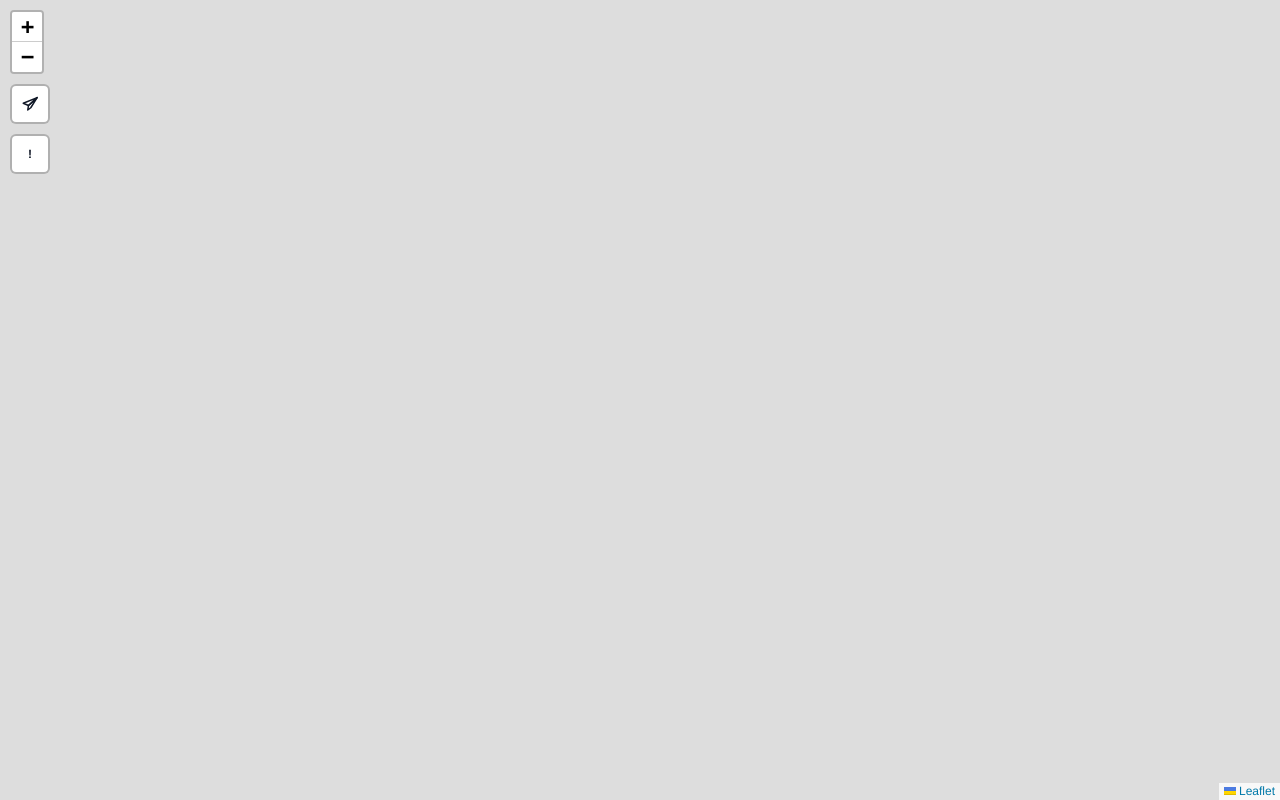
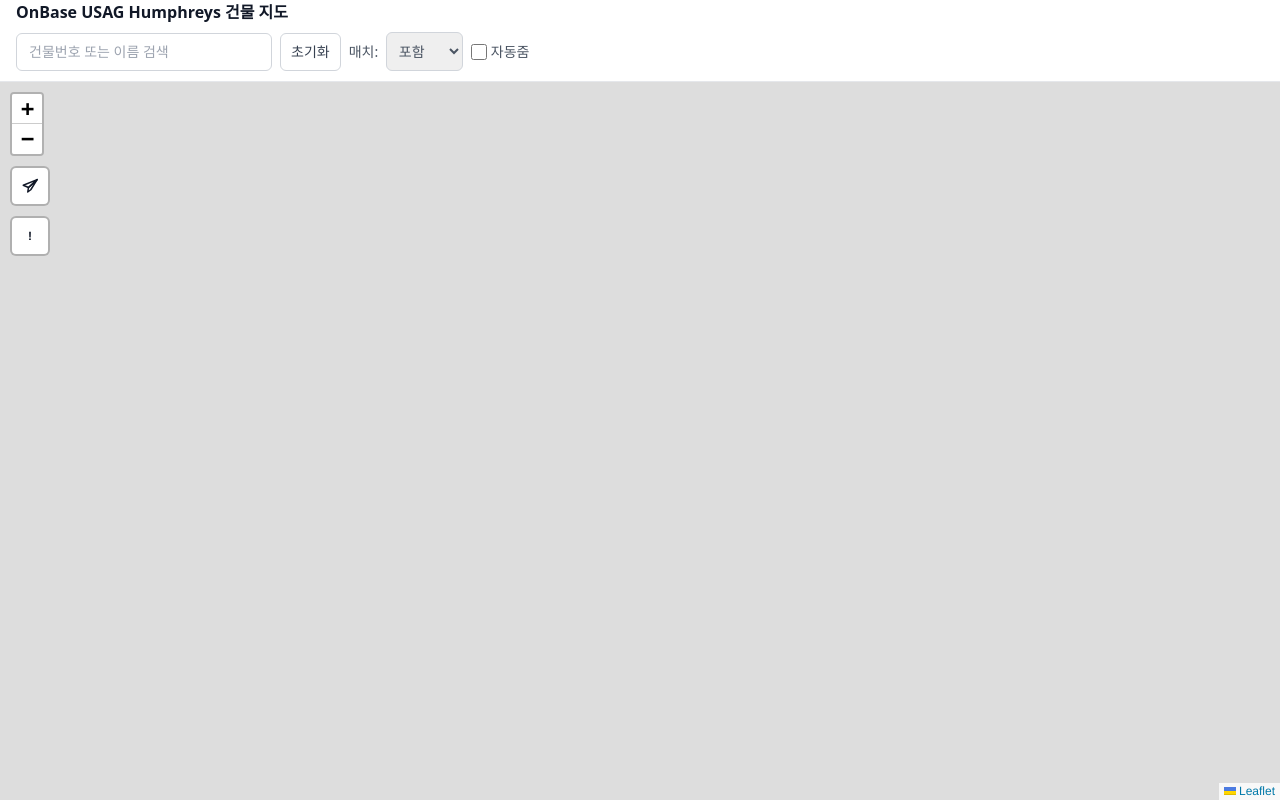
Before and after one commit to usfkservicecenter/onbase, a plain HTML site: page index.html in a window 1280 px wide. Drawn offline with nearby package versions, Linux system fonts and the light colour scheme.

Commit message:
헤더에 검색창/매치 필터/자동줌/초기화 추가, 검색 결과만 라벨 표시

```diff
--- a/index.html
+++ b/index.html
@@ -6,36 +6,88 @@
   <title>OnBase USAG Humphreys 건물 지도</title>
   <script src="https://cdn.tailwindcss.com"></script>
   <link rel="stylesheet" href="https://unpkg.com/leaflet@1.9.4/dist/leaflet.css" crossorigin />
+
   <style>
+    /* ===== iOS 안전영역 + 동적뷰포트 ===== */
+    :root { --app-h: 100vh; }
+    @supports (height: 100dvh) { :root { --app-h: 100dvh; } }
     html, body { height: 100%; margin: 0; }
-    #map { height: 100%; }
-    .building-label { color:#6b7280; font-size:10px; font-weight:700; text-shadow:1px 1px 2px #fff; white-space:nowrap; pointer-events:none; }
+    body { overflow: hidden; background: #fff; }
 
-    /* Leaflet custom controls */
-    .leaflet-control-locate,
-    .leaflet-control-alerttest { background:#fff; border-radius:6px; box-shadow:0 2px 6px rgba(0,0,0,.15); }
-    .leaflet-control-locate button,
-    .leaflet-control-alerttest button {
-      width:36px; height:36px; display:grid; place-items:center;
-      border:none; background:transparent; cursor:pointer; color:#111827;
+    /* ===== 앱 레이아웃 ===== */
+    .app { height: var(--app-h); display: flex; flex-direction: column; background: #fff; }
+    .app-header {
+      padding-top: env(safe-area-inset-top);
+      padding-left: max(16px, env(safe-area-inset-left));
+      padding-right: max(16px, env(safe-area-inset-right));
+      padding-bottom: 10px;
+      border-bottom: 1px solid #e5e7eb;
+      background: #fff;
     }
-    .leaflet-control-locate button:hover,
-    .leaflet-control-alerttest button:hover { background:#f3f4f6; }
-    .leaflet-control-locate svg { width:18px; height:18px; stroke:currentColor; fill:none; }
+    #map { flex: 1; min-height: 0; }
+
+    /* ===== 라벨 ===== */
+    .building-label {
+      color:#6b7280; font-size:10px; font-weight:700;
+      text-shadow:1px 1px 2px #fff; white-space:nowrap; pointer-events:none;
+    }
+
+    /* ===== 커스텀 컨트롤 버튼 ===== */
+    .leaflet-control-locate,.leaflet-control-alerttest{ background:#fff; border-radius:6px; box-shadow:0 2px 6px rgba(0,0,0,.15); }
+    .leaflet-control-locate button,.leaflet-control-alerttest button{
+      width:36px; height:36px; display:grid; place-items:center; border:none; background:transparent; cursor:pointer; color:#111827;
+    }
+    .leaflet-control-locate button:hover,.leaflet-control-alerttest button:hover{ background:#f3f4f6; }
+    .leaflet-control-locate svg{ width:18px; height:18px; stroke:currentColor; fill:none; }
     .locating .leaflet-control-locate button{ color:#2563eb; }
 
-    /* iOS 스타일 모달 */
-    .modal-backdrop { position:fixed; inset:0; background:rgba(0,0,0,.4); display:none; align-items:center; justify-content:center; z-index:10000; -webkit-backdrop-filter:blur(2px); backdrop-filter:blur(2px);}
-    .modal { width:min(90vw,360px); background:#f8f8f8; border-radius:14px; overflow:hidden; box-shadow:0 10px 30px rgba(0,0,0,.25); font-family:-apple-system,BlinkMacSystemFont,"Segoe UI",Roboto,"Helvetica Neue",Arial,"Apple SD Gothic Neo","Noto Sans KR",sans-serif; }
-    .modal-header{ padding:14px 16px 6px; text-align:center; font-weight:600; color:#111827;}
-    .modal-body{ padding:0 16px 12px; text-align:center; color:#4b5563; font-size:14px;}
-    .modal-actions{ display:grid; grid-template-columns:1fr 1fr; border-top:1px solid #e5e7eb;}
-    .modal-btn{ padding:12px 8px; background:#fff; border:none; font-weight:600; color:#2563eb; -webkit-tap-highlight-color:transparent; font-size:16px;}
-    .modal-btn + .modal-btn{ border-left:1px solid #e5e7eb;}
+    /* ===== iOS 스타일 모달 ===== */
+    .modal-backdrop{ position:fixed; inset:0; background:rgba(0,0,0,.4); display:none; align-items:center; justify-content:center; z-index:10000; -webkit-backdrop-filter:blur(2px); backdrop-filter:blur(2px);
+      padding: env(safe-area-inset-top) env(safe-area-inset-right) env(safe-area-inset-bottom) env(safe-area-inset-left); }
+    .modal{ width:min(90vw,360px); background:#f8f8f8; border-radius:14px; overflow:hidden; box-shadow:0 10px 30px rgba(0,0,0,.25);
+      font-family:-apple-system,BlinkMacSystemFont,"Segoe UI",Roboto,"Helvetica Neue",Arial,"Apple SD Gothic Neo","Noto Sans KR",sans-serif;}
+    .modal-header{ padding:14px 16px 6px; text-align:center; font-weight:600; color:#111827; }
+    .modal-body{ padding:0 16px 12px; text-align:center; color:#4b5563; font-size:14px; }
+    .modal-actions{ display:grid; grid-template-columns:1fr 1fr; border-top:1px solid #e5e7eb; }
+    .modal-btn{ padding:12px 8px; background:#fff; border:none; font-weight:600; color:#2563eb; -webkit-tap-highlight-color:transparent; font-size:16px; }
+    .modal-btn + .modal-btn{ border-left:1px solid #e5e7eb; }
   </style>
 </head>
 <body>
-  <div id="map"></div>
+  <div class="app">
+    <!-- 상단 헤더: 제목 + 검색/필터 -->
+    <header class="app-header">
+      <div class="flex flex-col gap-2">
+        <h1 class="text-base font-semibold text-gray-900">OnBase USAG Humphreys 건물 지도</h1>
+        <div class="flex flex-wrap items-center gap-2">
+          <!-- 검색 인풋 -->
+          <div class="flex items-center gap-2">
+            <input id="searchInput" type="search" inputmode="search" placeholder="건물번호 또는 이름 검색"
+                   class="w-64 max-w-[70vw] rounded-md border border-gray-300 px-3 py-2 text-sm outline-none focus:ring-2 focus:ring-blue-500"
+                   autocomplete="off" />
+            <button id="clearBtn" class="rounded-md border border-gray-300 px-2.5 py-2 text-sm text-gray-700 hover:bg-gray-100">초기화</button>
+          </div>
+          <!-- 매치 방식 -->
+          <label class="text-sm text-gray-600">매치:
+            <select id="matchMode" class="ml-1 rounded-md border border-gray-300 px-2 py-2 text-sm">
+              <option value="contains">포함</option>
+              <option value="starts">시작</option>
+              <option value="equals">정확히</option>
+            </select>
+          </label>
+          <!-- 자동줌 -->
+          <label class="flex items-center gap-1 text-sm text-gray-600">
+            <input id="autoZoom" type="checkbox" class="h-4 w-4"> 자동줌
+          </label>
+          <!-- 결과 요약 -->
+          <span id="resultCount" class="text-sm text-gray-500"></span>
+        </div>
+      </div>
+    </header>
+
+    <!-- 지도 -->
+    <div id="map"></div>
+  </div>
 
   <!-- 위치 실패 모달 -->
   <div id="locateModal" class="modal-backdrop" role="dialog" aria-modal="true" aria-labelledby="locateTitle" aria-describedby="locateDesc">
@@ -53,161 +105,229 @@
 
   <script src="https://unpkg.com/leaflet@1.9.4/dist/leaflet.js" crossorigin></script>
   <script>
-    // ===== 게이트 & 확장 포인트 =====
+    /* ====== 경계/게이트 설정 ====== */
     const gates = [
       { name: "Millet Gate (도두리)",  lat: 36.95819961, lon: 127.04428911 },
       { name: "Yoon Gate (윤)",        lat: 36.96894099, lon: 127.03556648 },
       { name: "Charlton Gate (함정리)", lat: 36.95159,    lon: 127.0198 }
     ];
-    const westMostLon  = 126.9846803; // 5901
+    const westMostLon  = 126.9846803; // 5901 Driving Range
     const northMostLat = 36.9824546;  // 8710
 
-    // ===== bounds =====
     const lats = gates.map(g => g.lat), lons = gates.map(g => g.lon);
     const minLatRaw = Math.min(...lats);
     const maxLatRaw = Math.max(northMostLat, ...lats);
     const minLonRaw = Math.min(westMostLon, ...lons);
     const maxLonRaw = Math.max(...lons);
+    const padN = 0.004, padS = 0.010, padW = 0.003, padE = 0.003;
 
-    const padN=0.004, padS=0.010, padW=0.003, padE=0.003;
-    const gateBounds = L.latLngBounds([[minLatRaw - padS, minLonRaw - padW],[maxLatRaw + padN, maxLonRaw + padE]]);
-    const liveBounds = gateBounds.pad(0.15);
+    const gateBounds = L.latLngBounds(
+      [minLatRaw - padS, minLonRaw - padW],
+      [maxLatRaw + padN, maxLonRaw + padE]
+    );
+    const liveBounds = gateBounds.pad(0.15); // 경계 여유
 
-    // ===== 지도 =====
+    /* ====== 지도 ====== */
     const map = L.map('map', {
-      zoomControl:true, scrollWheelZoom:true, touchZoom:true, dragging:true, doubleClickZoom:true,
-      maxBounds: liveBounds, maxBoundsViscosity:0.95
+      zoomControl: true,
+      scrollWheelZoom: true,
+      touchZoom: true,
+      dragging: true,
+      doubleClickZoom: true,
+      maxBounds: liveBounds,
+      maxBoundsViscosity: 0.95
     });
+    window.map = map;
+
     L.tileLayer('https://{s}.basemaps.cartocdn.com/light_all/{z}/{x}/{y}{r}.png', {
-      attribution:'&copy; OpenStreetMap & CARTO', subdomains:'abcd', maxZoom:19
+      attribution: '&copy; OpenStreetMap & CARTO',
+      subdomains: 'abcd',
+      maxZoom: 19
     }).addTo(map);
 
     // 게이트 표시
-    gates.forEach(g => L.circleMarker([g.lat,g.lon],{radius:4}).addTo(map).bindTooltip(g.name));
+    gates.forEach(g => L.circleMarker([g.lat, g.lon], { radius: 4 }).addTo(map).bindTooltip(g.name));
 
-    // ===== 라벨 표시 =====
-    const buildingMarkers=[]; const LABEL_ZOOM=15;
-    function updateBuildingLabels(){
-      const z=map.getZoom();
-      buildingMarkers.forEach(m=>{
-        const on=map.hasLayer(m);
-        if(z>=LABEL_ZOOM && !on) m.addTo(map);
-        if(z<LABEL_ZOOM && on) map.removeLayer(m);
+    /* ===== 라벨/검색 ===== */
+    const buildingMarkers = [];
+    let dataset = []; // {lat, lon, label, marker, visibleByFilter}
+    const LABEL_ZOOM = 15;
+
+    function normalize(s){ return (s ?? '').toString().trim(); }
+    function matchLabel(label, q, mode){
+      if (!q) return true;
+      const L = label.toLowerCase(); const Q = q.toLowerCase();
+      if (mode === 'starts') return L.startsWith(Q);
+      if (mode === 'equals') return L === Q;
+      return L.includes(Q); // contains
+    }
+
+    function applyFilters(){
+      const q = normalize(document.getElementById('searchInput').value);
+      const mode = document.getElementById('matchMode').value;
+      let count=0;
+      dataset.forEach(it=>{
+        const ok = matchLabel(it.label, q, mode);
+        it.visibleByFilter = ok;
+        if (ok) count++;
+      });
+      document.getElementById('resultCount').textContent =
+        q ? `결과: ${count}개` : '';
+      updateBuildingLabels(); // 필터 반영하여 표시 업데이트
+      return count;
+    }
+
+    function updateBuildingLabels() {
+      const z = map.getZoom();
+      dataset.forEach(it=>{
+        const shouldShow = (z >= LABEL_ZOOM) && it.visibleByFilter;
+        const on = map.hasLayer(it.marker);
+        if (shouldShow && !on) it.marker.addTo(map);
+        if (!shouldShow && on) map.removeLayer(it.marker);
       });
     }
-    map.on('zoomend',updateBuildingLabels);
+    map.on('zoomend', updateBuildingLabels);
 
-    fetch('./buildings.json').then(r=>r.json()).then(buildings=>{
-      buildings.forEach(b=>{
-        const lat=b.lat??b.y, lon=b.lon??b.x; if(lat==null||lon==null) return;
-        const label=(b["addr:housenumber"]&&String(b["addr:housenumber"]).trim())||(b.name&&String(b.name).trim())||"";
-        if(!label) return;
-        buildingMarkers.push(L.marker([lat,lon],{icon:L.divIcon({className:'building-label',html:label,iconSize:[26,12],iconAnchor:[13,6]})}));
+    fetch('./buildings.json').then(r => r.json()).then(buildings => {
+      buildings.forEach(b => {
+        const lat = b.lat ?? b.y, lon = b.lon ?? b.x; if (lat == null || lon == null) return;
+        const label =
+          (b["addr:housenumber"] && String(b["addr:housenumber"]).trim()) ||
+          (b.name && String(b.name).trim()) || "";
+        if (!label) return;
+
+        const marker = L.marker([lat, lon], {
+          icon: L.divIcon({ className: 'building-label', html: label, iconSize: [26, 12], iconAnchor: [13, 6] })
+        });
+        dataset.push({ lat, lon, label, marker, visibleByFilter: true });
       });
-      updateBuildingLabels();
+      applyFilters(); // 초기 적용
     });
 
-    // ===== 유틸 =====
-    function clampToBounds(latlng,bounds){
-      const n=bounds.getNorth(), s=bounds.getSouth(), e=bounds.getEast(), w=bounds.getWest();
-      return L.latLng(Math.min(Math.max(latlng.lat,s),n), Math.min(Math.max(latlng.lng,w),e));
+    /* ====== 검색 UI 동작 ====== */
+    // 입력 디바운스
+    function debounce(fn, ms){ let t; return (...a)=>{ clearTimeout(t); t=setTimeout(()=>fn(...a), ms); }; }
+    const onQueryChange = debounce(()=>{
+      const n = applyFilters();
+      if (n > 0 && document.getElementById('autoZoom').checked){
+        const first = dataset.find(it => it.visibleByFilter);
+        if (first){
+          map.flyTo([first.lat, first.lon], Math.max(map.getZoom(), 17), { duration: 0.8 });
+        }
+      }
+    }, 200);
+
+    document.getElementById('searchInput').addEventListener('input', onQueryChange);
+    document.getElementById('matchMode').addEventListener('change', onQueryChange);
+    document.getElementById('autoZoom').addEventListener('change', onQueryChange);
+    document.getElementById('clearBtn').addEventListener('click', ()=>{
+      document.getElementById('searchInput').value = '';
+      applyFilters();
+    });
+
+    /* ===== 유틸: 경계 내부로 클램프 ===== */
+    function clampToBounds(latlng, bounds) {
+      const n = bounds.getNorth(), s = bounds.getSouth();
+      const e = bounds.getEast(),  w = bounds.getWest();
+      return L.latLng(Math.min(Math.max(latlng.lat, s), n), Math.min(Math.max(latlng.lng, w), e));
     }
 
-    // ===== 위치 로직 =====
-    const userLayer=L.layerGroup().addTo(map);
-    let located=false, fallbackTimer=null;
+    /* ===== 위치 로직 (첫 진입: 위치 우선) ===== */
+    const userLayer = L.layerGroup().addTo(map);
+    let located = false, fallbackTimer = null;
 
-    function centerOn(latlng,accuracy){
-      const target=clampToBounds(latlng, liveBounds);
-      map.setView(target,17,{animate:true});
-      setTimeout(()=>map.invalidateSize(),50);
+    function centerOn(latlng, accuracy) {
+      const target = clampToBounds(latlng, liveBounds);
+      map.setView(target, 17, { animate: true });
+      setTimeout(() => map.invalidateSize(), 50);
       userLayer.clearLayers();
-      L.circleMarker(latlng,{radius:6}).addTo(userLayer);
-      if(accuracy) L.circle(latlng,{radius:accuracy}).addTo(userLayer);
+      L.circleMarker(latlng, { radius: 6 }).addTo(userLayer);
+      if (accuracy) L.circle(latlng, { radius: accuracy }).addTo(userLayer);
     }
 
-    function startLocate(){
+    function startLocate() {
       document.body.classList.add('locating');
-      map.locate({ setView:false, maxZoom:18, enableHighAccuracy:true, watch:true });
+      map.locate({ setView: false, maxZoom: 18, enableHighAccuracy: true, watch: true });
       // 8초 폴백
-      fallbackTimer=setTimeout(()=>{
-        if(!located){ showLocateError(); map.stopLocate(); }
-      },8000);
+      fallbackTimer = setTimeout(() => {
+        if (!located) { showLocateError(); map.stopLocate(); }
+      }, 8000);
     }
 
-    map.whenReady(()=>{ startLocate(); });
+    map.whenReady(() => { startLocate(); });
 
-    map.on('locationfound',(e)=>{
-      located=true;
-      if(fallbackTimer){ clearTimeout(fallbackTimer); fallbackTimer=null; }
+    map.on('locationfound', (e) => {
+      located = true;
+      if (fallbackTimer) { clearTimeout(fallbackTimer); fallbackTimer = null; }
       map.stopLocate();
       document.body.classList.remove('locating');
-      centerOn(e.latlng,e.accuracy);
+      centerOn(e.latlng, e.accuracy);
     });
 
-    map.on('locationerror',()=>{
-      located=false;
-      if(fallbackTimer){ clearTimeout(fallbackTimer); fallbackTimer=null; }
+    map.on('locationerror', () => {
+      located = false;
+      if (fallbackTimer) { clearTimeout(fallbackTimer); fallbackTimer = null; }
       showLocateError();
     });
 
-    // ===== iOS 스타일 모달 제어 =====
-    const modal=document.getElementById('locateModal');
-    const btnRetry=document.getElementById('locateRetry');
-    const btnClose=document.getElementById('locateClose');
-
-    function showLocateError(){
-      modal.style.display='flex';
+    /* ===== iOS 스타일 모달 제어 ===== */
+    const modal = document.getElementById('locateModal');
+    const btnRetry = document.getElementById('locateRetry');
+    const btnClose = document.getElementById('locateClose');
+    function showLocateError() {
+      modal.style.display = 'flex';
       document.body.classList.remove('locating');
       map.fitBounds(gateBounds);
-      setTimeout(()=>map.invalidateSize(),50);
+      setTimeout(() => map.invalidateSize(), 50);
     }
-    function hideLocateError(){ modal.style.display='none'; }
-
-    btnRetry.addEventListener('click',e=>{
+    function hideLocateError() { modal.style.display = 'none'; }
+    btnRetry.addEventListener('click', (e) => {
       e.preventDefault(); hideLocateError();
-      located=false; if(fallbackTimer){ clearTimeout(fallbackTimer); }
+      located = false; if (fallbackTimer) { clearTimeout(fallbackTimer); }
       startLocate();
     });
-    btnClose.addEventListener('click',e=>{
-      e.preventDefault(); hideLocateError();
-    });
+    btnClose.addEventListener('click', (e) => { e.preventDefault(); hideLocateError(); });
 
-    // ===== 내 위치 버튼 (네비게이션 아이콘) =====
-    const LocateControl=L.Control.extend({
-      onAdd:function(){
-        const c=L.DomUtil.create('div','leaflet-control-locate leaflet-bar');
-        const b=L.DomUtil.create('button','',c);
-        b.title='내 위치 찾기'; b.setAttribute('aria-label','내 위치 찾기');
-        b.innerHTML=`<svg viewBox="0 0 24 24" xmlns="http://www.w3.org/2000/svg"><path d="M21.5 3.5L10 14l-1 6 4-3 8.5-13.5z" stroke-width="2" stroke-linejoin="round"></path><path d="M21.5 3.5L3 11l7 3 11.5-10.5z" stroke-width="2" stroke-linejoin="round"></path></svg>`;
+    /* ===== 내 위치 버튼 (네비 아이콘) ===== */
+    const LocateControl = L.Control.extend({
+      onAdd: function () {
+        const c = L.DomUtil.create('div', 'leaflet-control-locate leaflet-bar');
+        const b = L.DomUtil.create('button', '', c);
+        b.title = '내 위치 찾기'; b.setAttribute('aria-label', '내 위치 찾기');
+        b.innerHTML = `
+          <svg viewBox="0 0 24 24" xmlns="http://www.w3.org/2000/svg">
+            <path d="M21.5 3.5L10 14l-1 6 4-3 8.5-13.5z" stroke-width="2" stroke-linejoin="round"></path>
+            <path d="M21.5 3.5L3 11l7 3 11.5-10.5z" stroke-width="2" stroke-linejoin="round"></path>
+          </svg>`;
         L.DomEvent.disableClickPropagation(c);
-        L.DomEvent.on(b,'click',(e)=>{ e.preventDefault(); hideLocateError(); located=false; if(fallbackTimer){clearTimeout(fallbackTimer);} startLocate(); });
+        L.DomEvent.on(b, 'click', (e) => {
+          e.preventDefault(); hideLocateError();
+          located = false; if (fallbackTimer) { clearTimeout(fallbackTimer); }
+          startLocate();
+        });
         return c;
-      }, onRemove:function(){}
+      }, onRemove: function () {}
     });
     map.addControl(new LocateControl({ position:'topleft' }));
 
-    // ===== 경고창 테스트 버튼 (Locate 아래에 쌓임) =====
-    const AlertTestControl=L.Control.extend({
-      onAdd:function(){
-        const c=L.DomUtil.create('div','leaflet-control-alerttest leaflet-bar');
-        const b=L.DomUtil.create('button','',c);
+    /* ===== 경고창 테스트 버튼 ===== */
+    const AlertTestControl = L.Control.extend({
+      onAdd: function () {
+        const c = L.DomUtil.create('div','leaflet-control-alerttest leaflet-bar');
+        const b = L.DomUtil.create('button','',c);
         b.title='경고창 테스트'; b.setAttribute('aria-label','경고창 테스트');
-        b.textContent='!';
-        b.style.fontWeight='700';
+        b.textContent='!'; b.style.fontWeight='700';
         L.DomEvent.disableClickPropagation(c);
         L.DomEvent.on(b,'click',(e)=>{ e.preventDefault(); showLocateError(); });
         return c;
-      }, onRemove:function(){}
+      }, onRemove: function () {}
     });
     map.addControl(new AlertTestControl({ position:'topleft' }));
 
-    // 제스처 비활성화 대비
-    map.whenReady(()=>{
-      if(!map.options.scrollWheelZoom) map.scrollWheelZoom.enable();
-      if(!map.options.touchZoom) map.touchZoom.enable();
-      if(!map.options.dragging) map.dragging.enable();
-    });
+    /* ===== 회전/주소창 크기 변화 대응 ===== */
+    const handleResize = () => { setTimeout(() => map.invalidateSize(), 80); };
+    window.addEventListener('resize', handleResize);
+    window.addEventListener('orientationchange', handleResize);
   </script>
 </body>
 </html>
```
